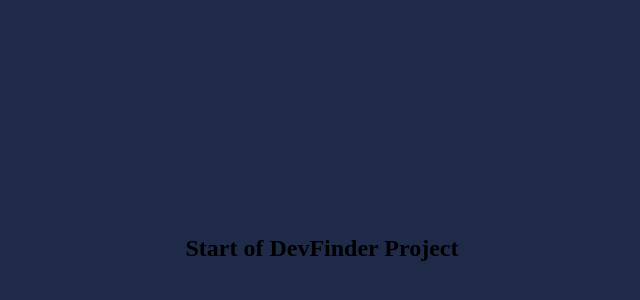
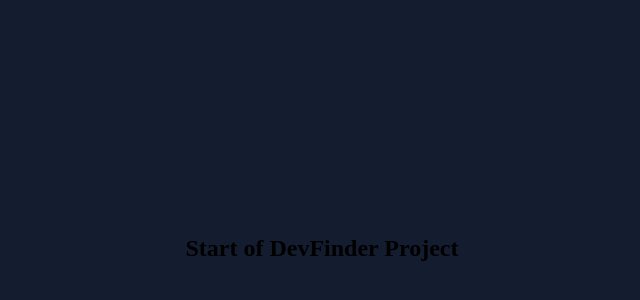
Before and after one commit to vsantos1711/dev-finder, a React (Vite) app: page / in a window 1280 px wide. Shown: the part 152-452 px from the top of the page, without its empty margins (318-958 px from the left). Built offline with nearby package versions, Linux system fonts and the light colour scheme; the HTML template or start-up script is replaced by a standard one.

Commit message:
fix: Home page style

```diff
--- a/src/pages/Home/style.ts
+++ b/src/pages/Home/style.ts
@@ -2,9 +2,11 @@ import styled from 'styled-components';
 
 export const Container = styled.div`
   display: flex;
+  margin: 0 auto;
   flex-direction: column;
   height: 100vh;
+  max-width: 800px;
+  justify-content: center;
   align-items: center;
-  justify-content: center;
-  background-color: ${({ theme }) => theme.primaryColor};
+  background-color: ${({ theme }) => theme.backgroundColor};
 `
```
